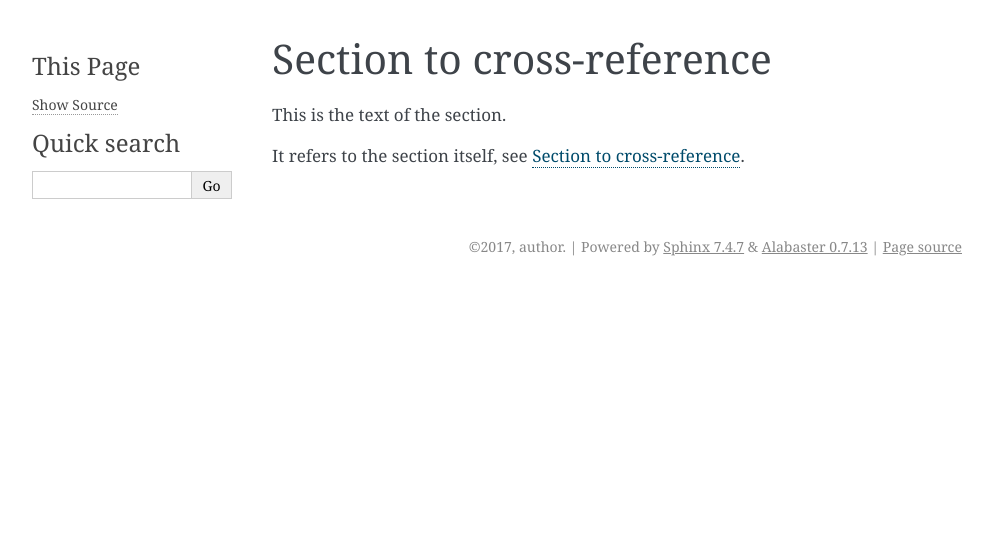
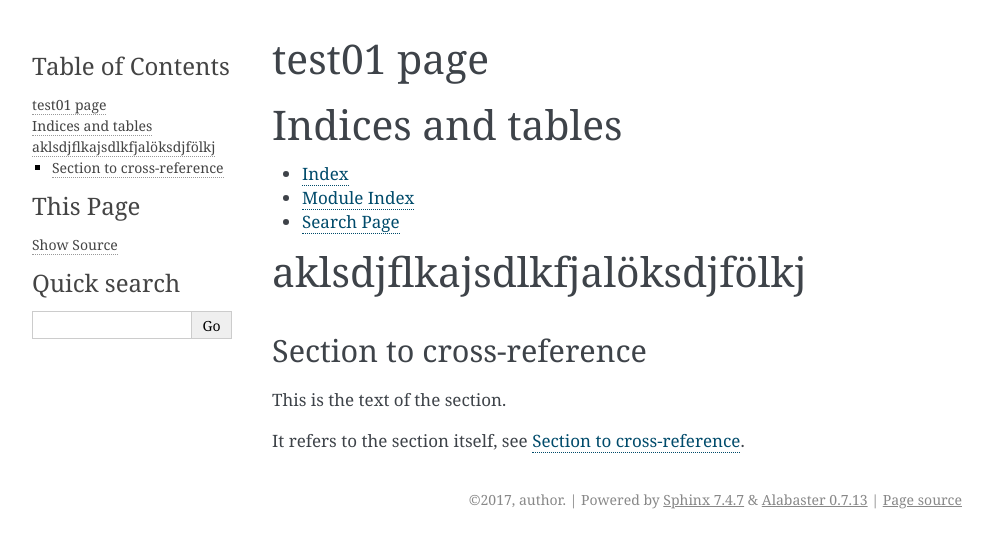
Before and after one commit to cmdtstof/rtd-test01, a Sphinx documentation site: the page built from docs/test01.rst, in a window 1280 px wide. Shown: the top 548 px of the page, without its empty margins (148-1141 px from the left). Built offline with Sphinx 7.4.7, drawn with Linux system fonts in a browser that asks for light colours.

Commit message:
toctree changes

```diff
--- a/docs/test01.rst
+++ b/docs/test01.rst
@@ -1,3 +1,22 @@
+.. test01 page
+
+test01 page
+===========
+
+
+Indices and tables
+==================
+
+* :ref:`genindex`
+* :ref:`modindex`
+* :ref:`search`
+
+
+
+aklsdjflkajsdlkfjalöksdjfölkj
+=============================
+
+
 .. _my-reference-label:
 
 Section to cross-reference
```
Also changed, not shown: docs/index.rst (+6 -1 lines), 9 other files.
